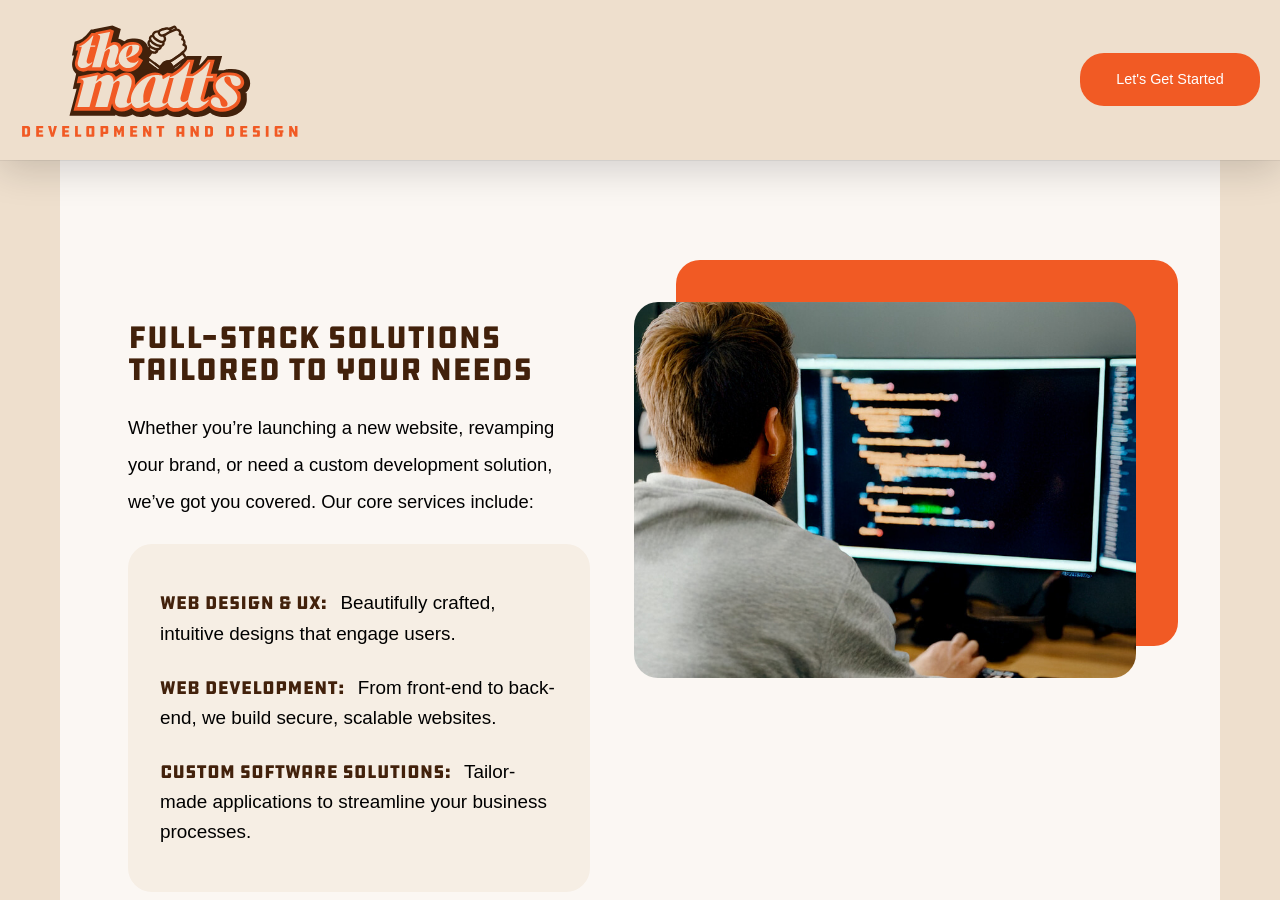
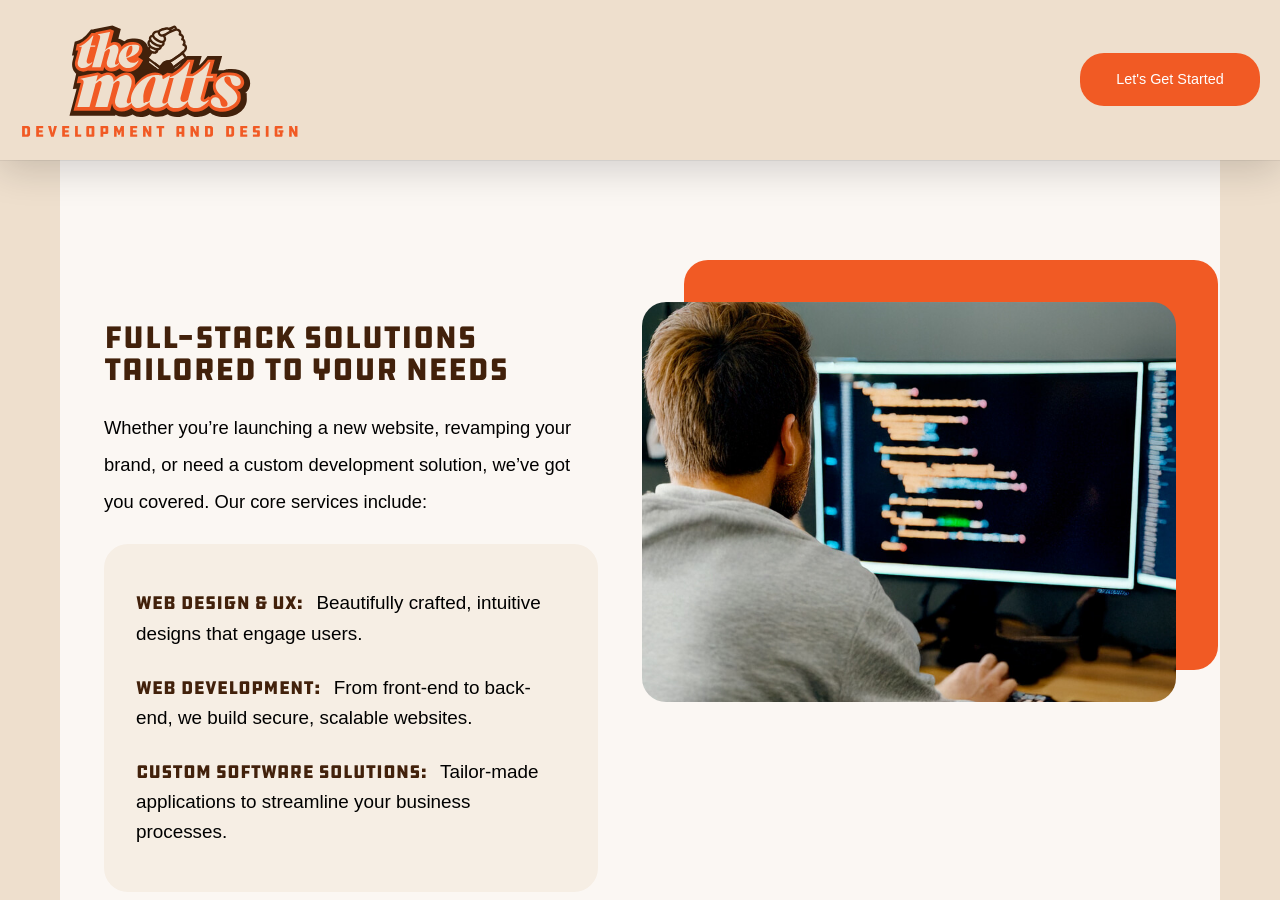
Before and after one commit to sparks1975/thematts, a Jekyll site: the page built from index.html, in a window 1280 px wide and 900 px high, scrolled down 1033 px. Built offline with Jekyll 4.4.1, drawn with Linux system fonts in a browser that asks for light colours; nearby versions of some CDN libraries; some web fonts are replaced.

Commit message:
style updates

```diff
--- a/_sass/home.scss
+++ b/_sass/home.scss
@@ -74,7 +74,7 @@
 }
 
 .image_text {
-    padding: 40px 60px 0;
+    padding: 40px 40px 0;
 
     @include tablet-min {
         padding: 120px 48px 0 84px;
@@ -139,20 +139,28 @@
             background: $color-4;
             border-radius: 24px;
             position: absolute;
-            top: -42px;
-            bottom: 32px;
-            left: -42px;
-            right: 42px;
+            top: -22px;
+            bottom: 12px;
+            left: -22px;
+            right: 22px;
             z-index: -1;
+
+            @include tablet-min {
+                top: -42px;
+                bottom: 32px;
+                left: -42px;
+                right: 42px;
+            }
+
         }
     }
 }
 
 .image_text--reverse {
-    padding: 40px 60px 0;
+    padding: 40px 40px 0;
 
     @include tablet-min {
-        padding: 120px 84px 0 48px;
+        padding: 120px 44px 0 24px;
     }
 
 
@@ -167,8 +175,14 @@
     .image_text__image {
 
         &::after {
-            right: -42px;
-            left: 42px;
+            right: -22px;
+            left: 22px;
+
+            @include tablet-min {
+                right: -42px;
+                left: 42px;
+            }
+
         }
     }
 }
```
